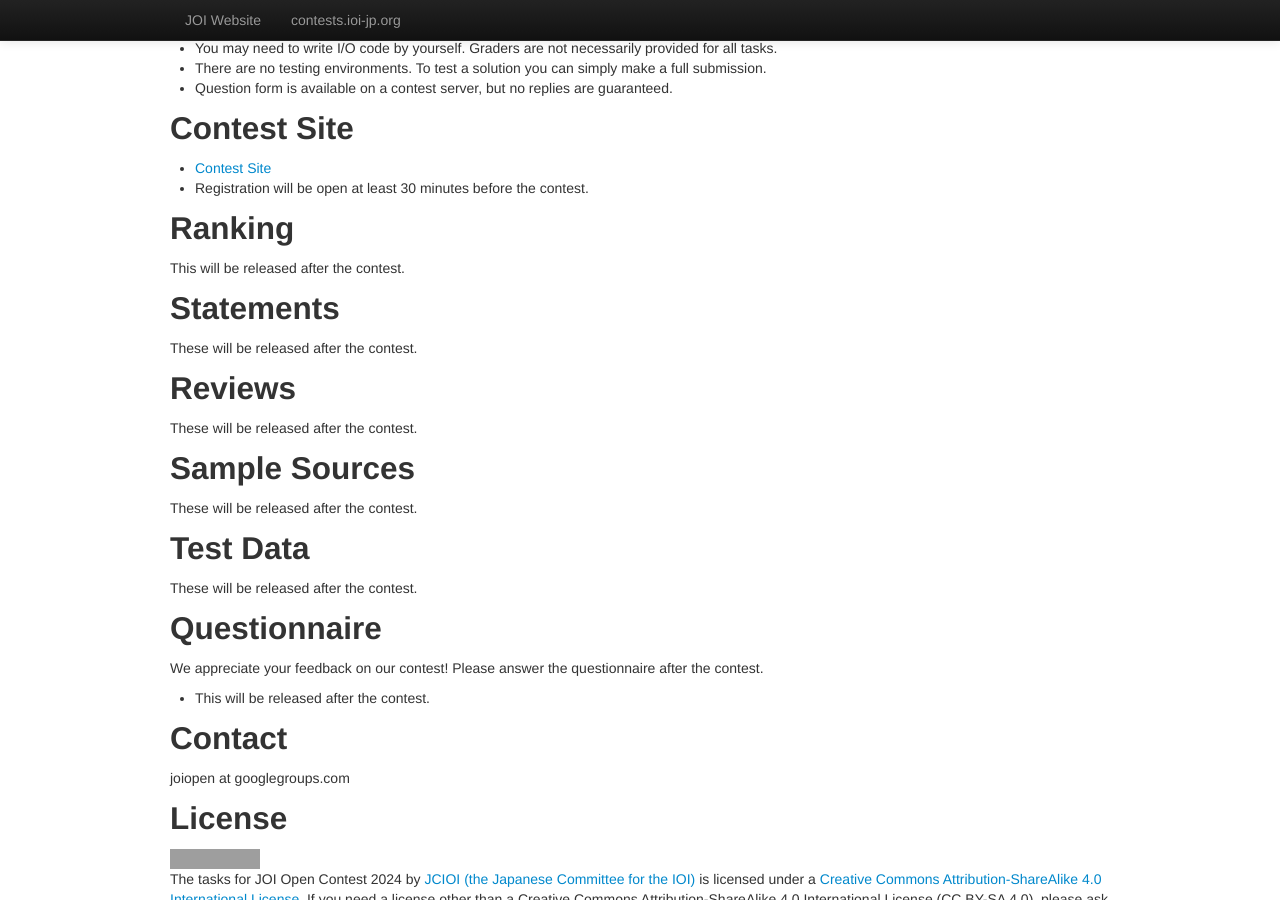
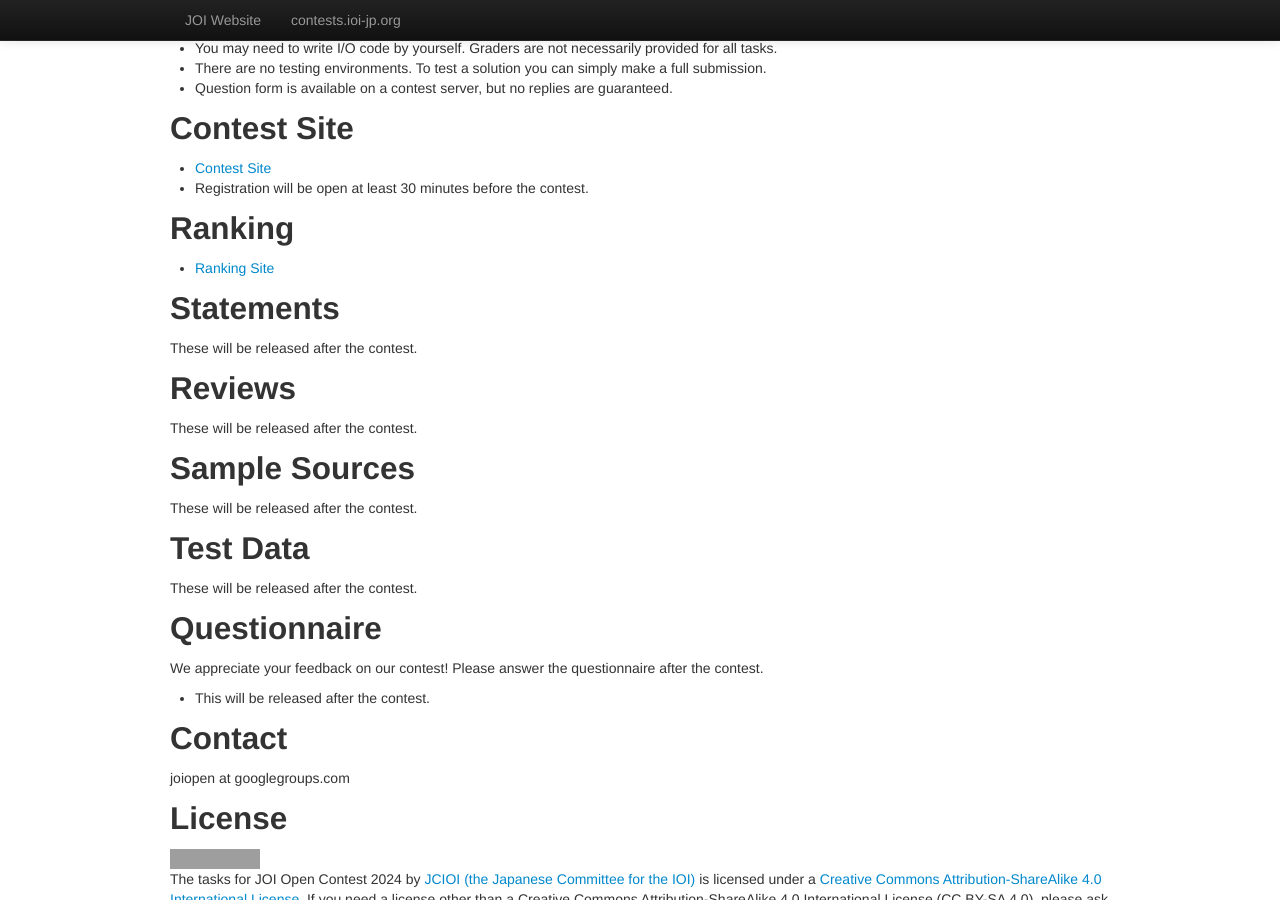
Before and after one commit to jcioi/joi-contests-site, a Jekyll site: the page built from open-2024/index.md, in a window 1280 px wide and 900 px high, scrolled down 1002 px. Built offline with Jekyll 4.4.1, drawn with Linux system fonts in a browser that asks for light colours; grey boxes are pictures that could not be loaded.

Commit message:
Add link to ranking website

```diff
--- a/open-2024/index.md
+++ b/open-2024/index.md
@@ -88,7 +88,7 @@ Rules that are not same as IOI 2017 Rule:
 
 ## Ranking
 
-This will be released after the contest.
+- [Ranking Site](https://ranking.cms.ioi-jp.org/Ranking.html)
 
 ## Statements
 
```
